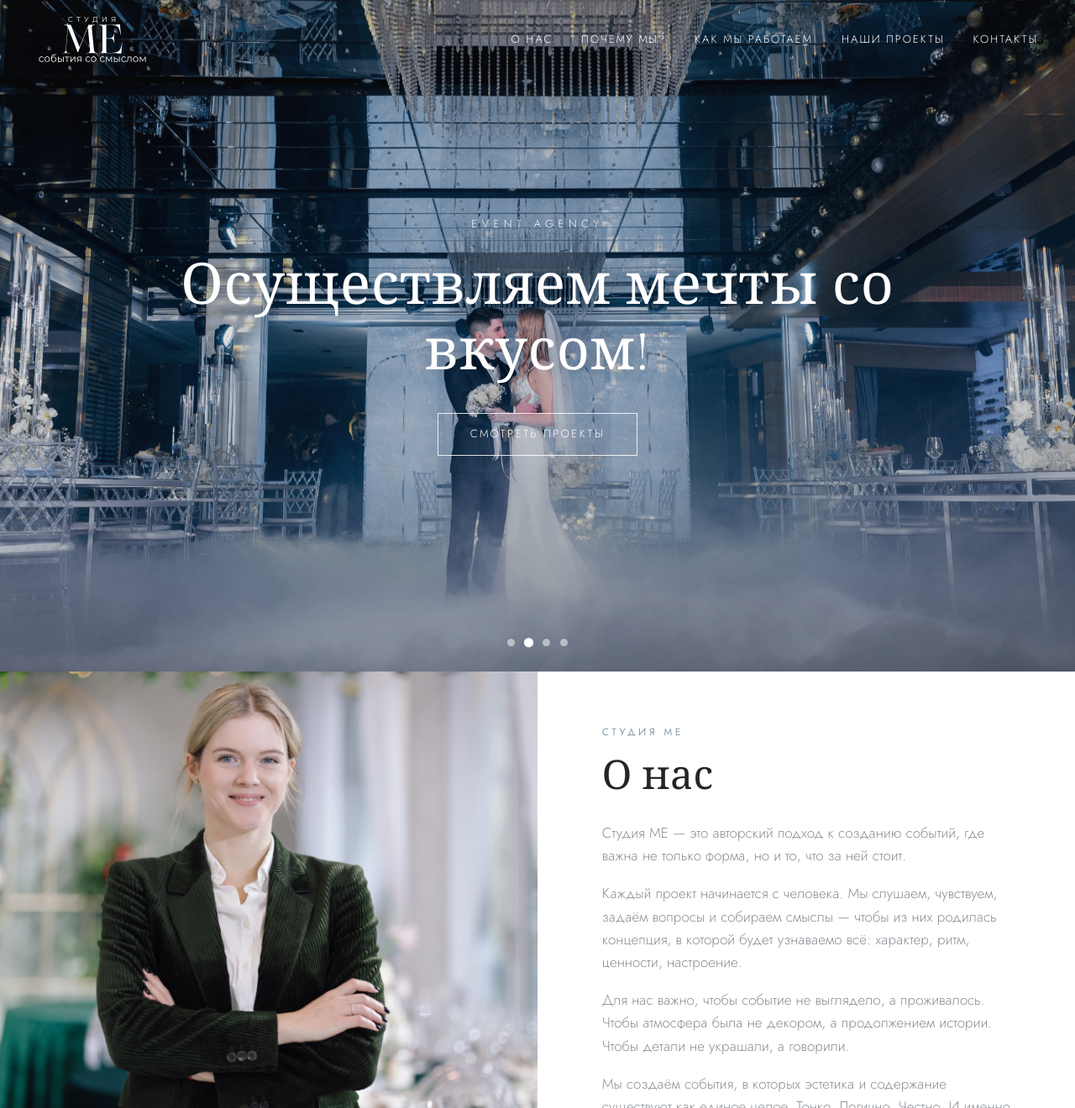
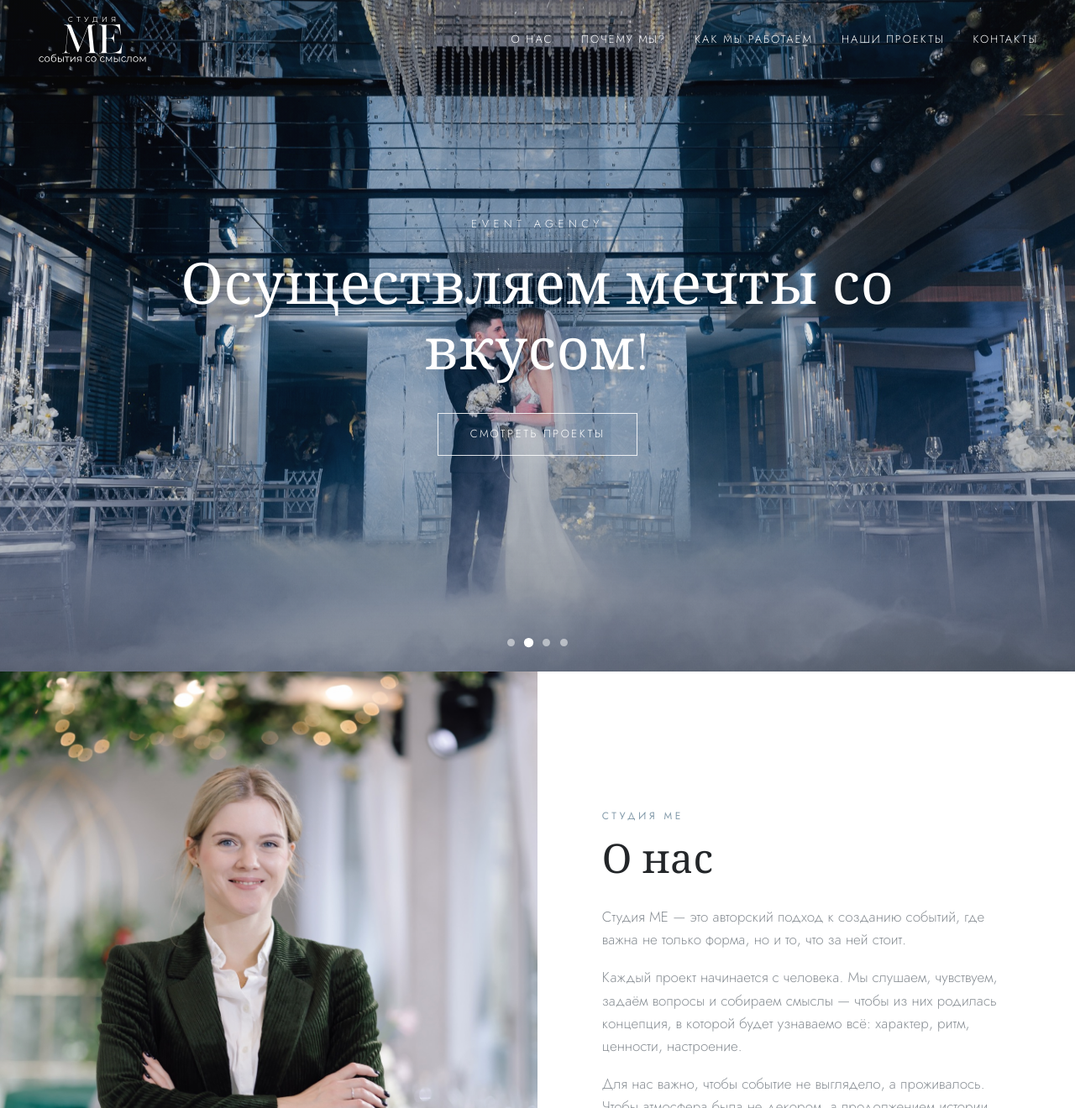
Before and after one commit to DimaPetrosyan/events, a React (Vite) app: page / in a window 1280 px wide. Shown: the top 1320 px of the page at 84% size. Built offline with nearby package versions, Linux system fonts and the light colour scheme.

Commit message:
Increase About photo height by 200px (640 -> 840)
Co-Authored-By: Claude Opus 4.8 <noreply@anthropic.com>

```diff
--- a/src/components/About.module.css
+++ b/src/components/About.module.css
@@ -12,7 +12,7 @@
 
 .image img {
   width: 100%;
-  height: 640px;
+  height: 840px;
   object-fit: cover;
   display: block;
 }
```
